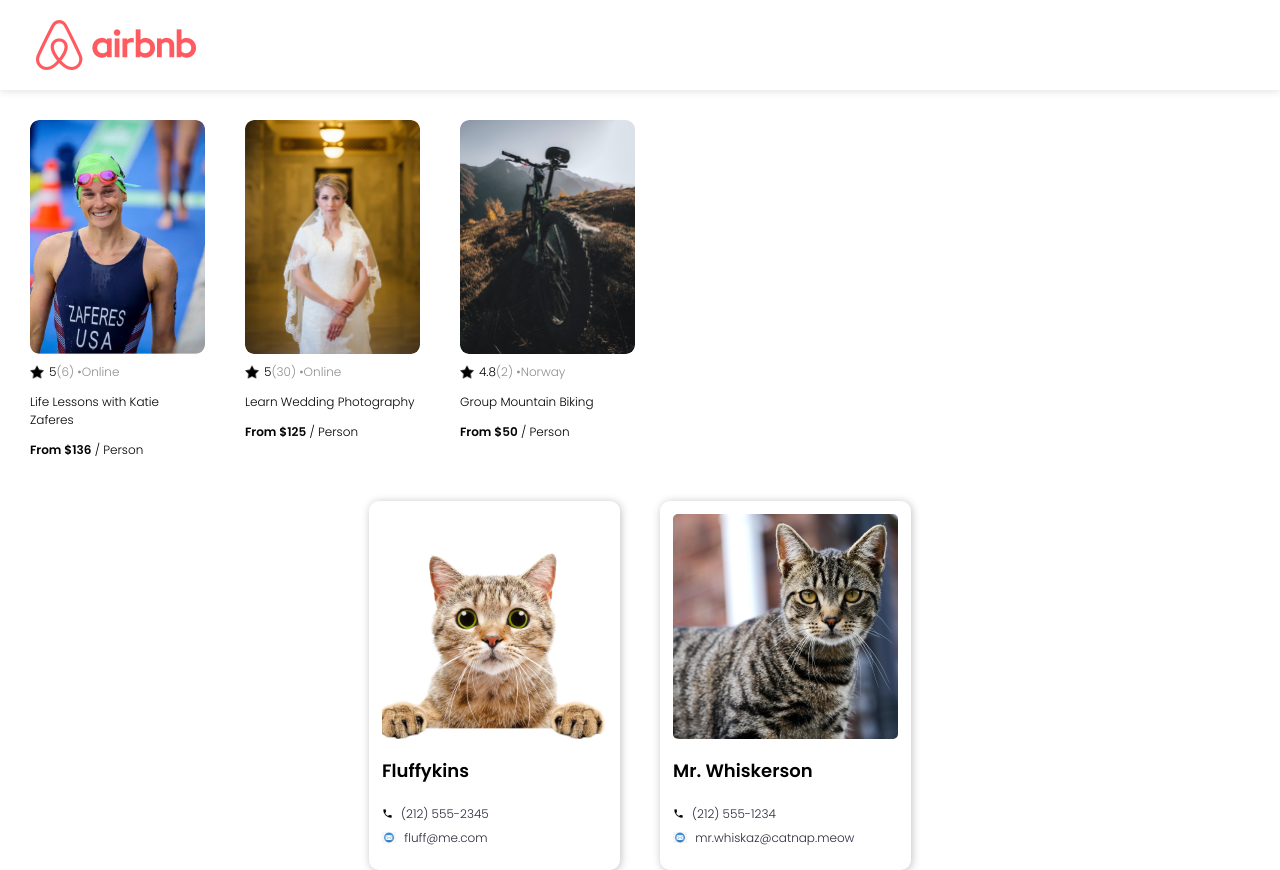
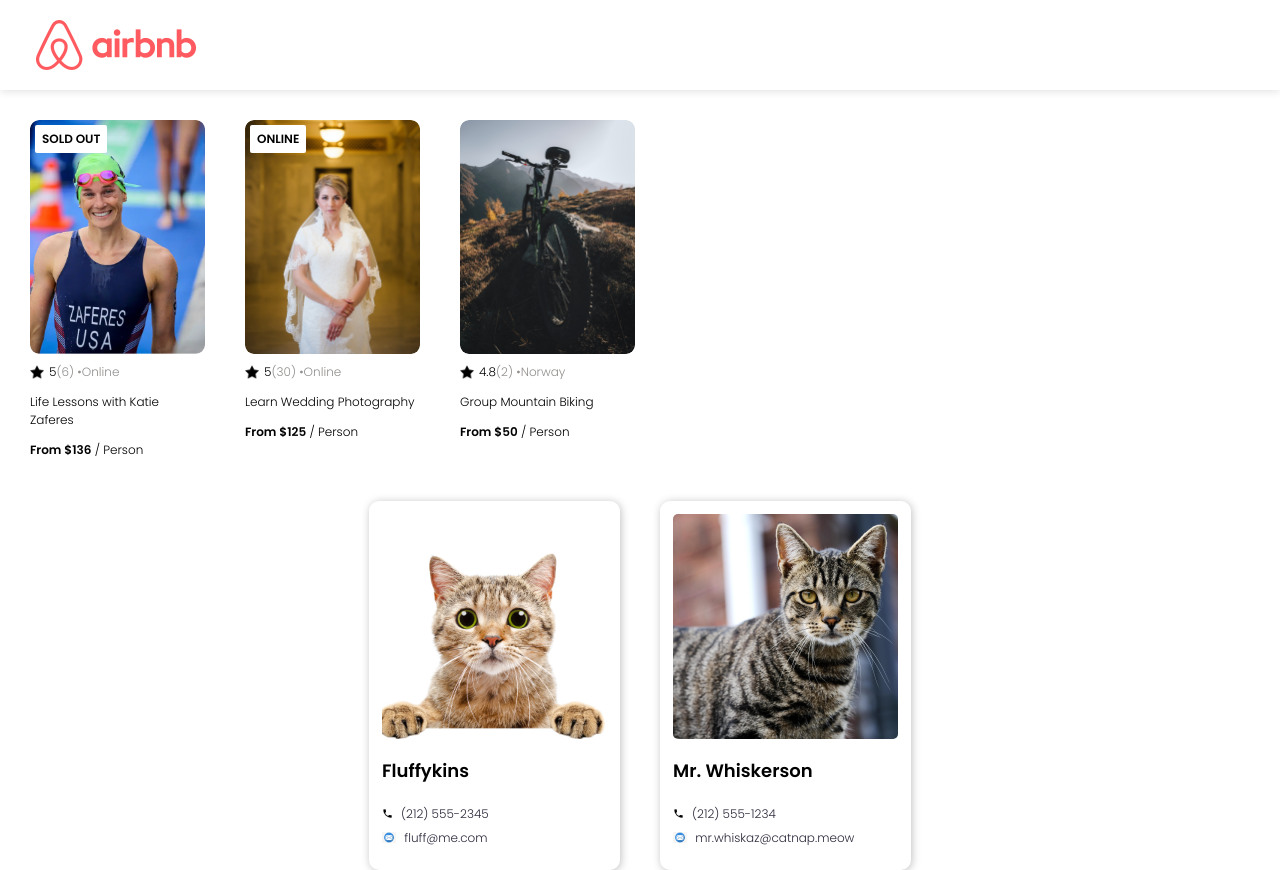
Before and after one commit to ayednaber/Learning_React.js, a React (Create React App) app in the folder airbnb_experiences_clone/: page / in a window 1280 px wide. Built offline with nearby package versions, Linux system fonts and the light colour scheme.

Commit message:
Added Badge Text to each card (dynamic text)

```diff
--- a/airbnb_experiences_clone/src/App.js
+++ b/airbnb_experiences_clone/src/App.js
@@ -15,9 +15,10 @@
       image={cardElement.coverImg}
       rating={cardElement.stats.rating}
       num_reviews={cardElement.stats.reviewCount}
-      country={cardElement.location}
+      location={cardElement.location}
       title={cardElement.title}
       price={cardElement.price}
+      openSpots={cardElement.openSpots}
     />
     )
   })
--- a/airbnb_experiences_clone/src/components/Card.js
+++ b/airbnb_experiences_clone/src/components/Card.js
@@ -7,14 +7,21 @@
 
 export default function Card(props) {
     // console.log(props)
+    let badgeText
+    if (props.openSpots === 0) {
+        badgeText = "SOLD OUT"
+    } else if (props.location === "Online") {
+        badgeText = "ONLINE"
+    }
     return (
         <div className="card">
+            {badgeText && <div className="card-badge">{badgeText}</div>}
             <img src={props.image} className="card-img" />
             <div className="card-section">
                 <img src={star} className="star-img" />
                 <span className="card-rating">{props.rating}</span>
                 <span className="card-review-count">({props.num_reviews}) • </span>
-                <span className="country">{props.country}</span>
+                <span className="country">{props.location}</span>
             </div>
             <div className="card-title-section">
                 <p className="card-title">{props.title}</p>
--- a/airbnb_experiences_clone/src/index.css
+++ b/airbnb_experiences_clone/src/index.css
@@ -37,6 +37,7 @@
   display: flex;
   flex-direction: column;
   padding: 20px;
+  position: relative;
 }
 
 .card-img {
@@ -134,3 +135,13 @@
 .card-price {
   margin-top: auto;
 }
+
+.card-badge {
+  position: absolute;
+  top: 25px;
+  left: 25px;
+  background-color: white;
+  padding: 5px 7px;
+  border-radius: 2px;
+  font-weight: bold;
+}
```
Also changed, not shown: 1 other file (tests, documents, lock files or other folders).
